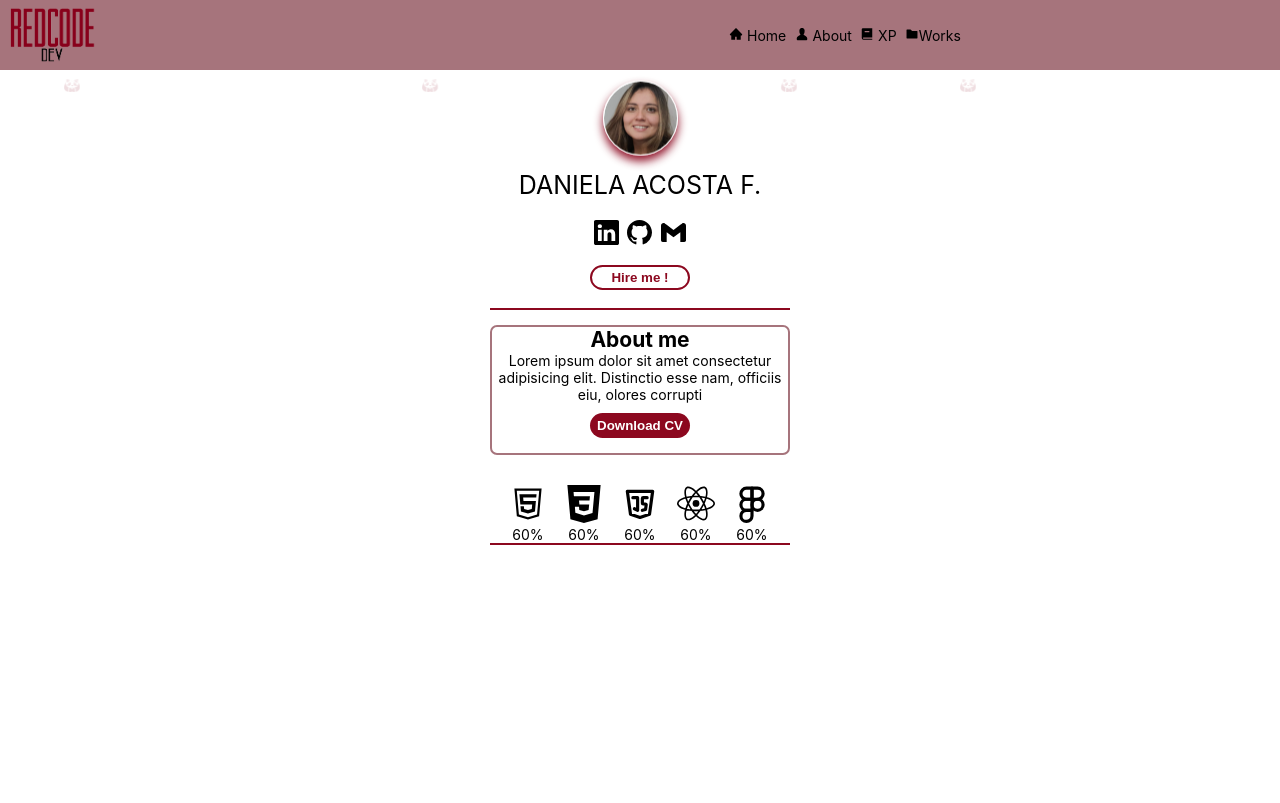
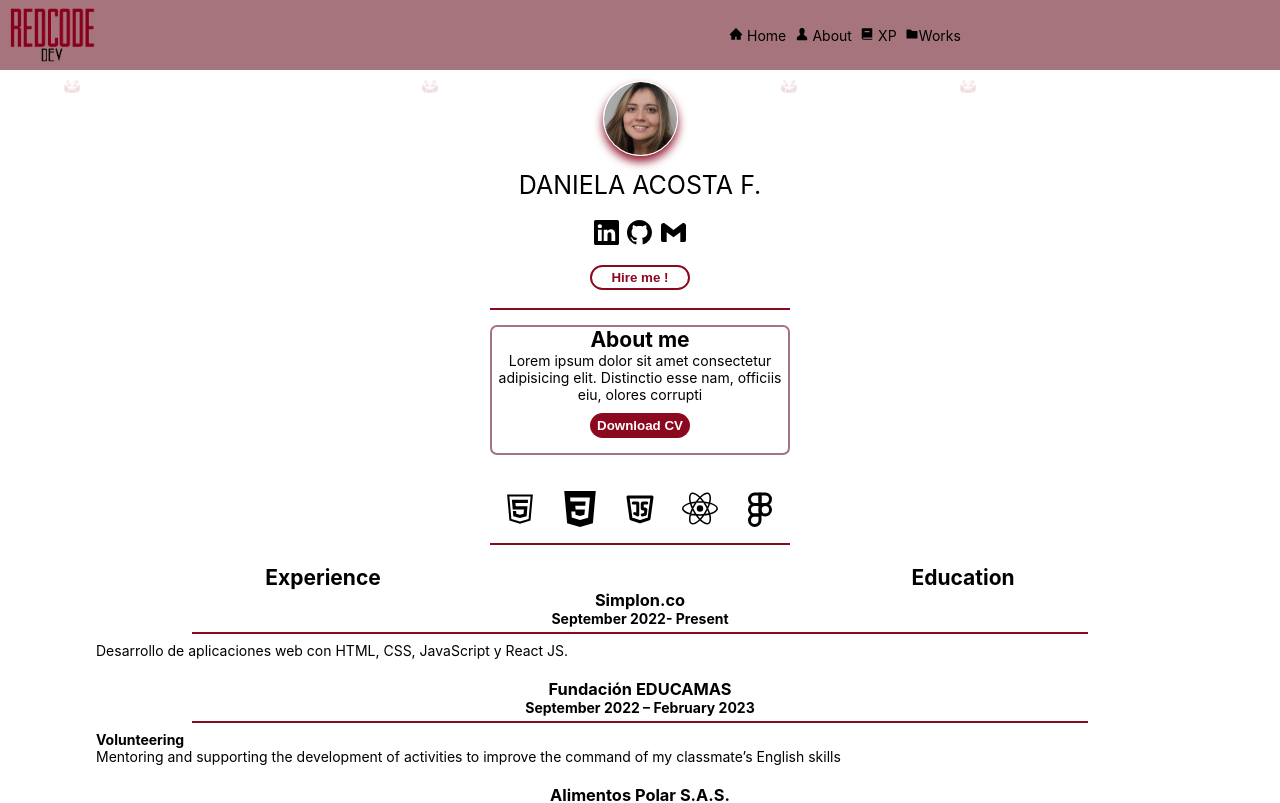
Before and after one commit to DanikMonday/Portafolio, a React (Create React App) app: page / in a window 1280 px wide. Shown: the top 803 px of the page. Built offline with nearby package versions, Linux system fonts and the light colour scheme.

Commit message:
experience component

```diff
--- a/src/App.css
+++ b/src/App.css
@@ -257,11 +257,7 @@ body{
   width: 300px;
   height: 70px;
   justify-content: space-around;
-  margin-bottom: 20px;
   margin-top: 20px;
-  margin-bottom: 10px;
-  padding: 10px;
-  padding-bottom: 20px;
   border-bottom: 2px solid #8C081F;
 }
 
@@ -269,3 +265,44 @@ body{
   width: 100%;
   height: 100%;
 }
+
+.cont-ico{
+  width: 12%;
+}
+
+/* Experience---------------------- */
+
+.experience{
+  margin-top: 20px;
+}
+
+.tit-exp h3{
+  width: auto;
+}
+
+.sec-exp{
+  display: flex;
+}
+
+.ano-exp{
+  width: 70%;
+  border-bottom: 2px solid #8C081F;
+  padding-bottom: 5px;
+  margin-bottom: 8px;
+}
+
+.cuerpo-exp{
+  text-align: justify;
+  width: 85%;
+}
+
+.cont-ico-grad{
+  width:24px;
+  height: 24px;
+  display: flex;
+  align-items: center;
+}
+
+.ico-grad{
+  width: 100%;
+}
--- a/src/App.js
+++ b/src/App.js
@@ -3,6 +3,7 @@ import './App.css';
 import { Header } from './Components/Header';
 import { Home } from './Components/Home';
 import { About } from './Components/About';
+import { Experience } from './Components/Experience';
 
 function App() {
   return (
@@ -13,6 +14,33 @@ function App() {
       <section>
         <Home></Home>
         <About></About>
+        <Experience
+        tit1 = "Experience"
+        tit2 = "Education"
+        empresa = "Simplon.co"
+        cuerpo = "Desarrollo de aplicaciones web con HTML, CSS, JavaScript y React JS."
+        ano = "September 2022- Present"
+        ></Experience>
+        <Experience
+        empresa = "Fundación EDUCAMAS"
+        cargo ="Volunteering"
+        cuerpo = "Mentoring and supporting the development of activities to improve the command of my classmate’s English skills"
+        ano = "September 2022 – February 2023"
+        ></Experience>
+        <Experience
+        empresa = "Alimentos Polar S.A.S."
+        cargo ="Project Engineering"
+        cuerpo = "Preparation, review and validation of engineering documents (assembly and, manufacturing plans, process diagrams and P&ID, calculation of equipment) Supervision of electromechanical assemblies."
+        ano = "June 2021- December 2021"
+        ></Experience>
+        <Experience
+        empresa = "Videogames Platform"
+        cargo ="Customer service"
+        cuerpo = "Customer service and administration of a digital entertainment service center. Technical support for the operation of the equipment."
+        ano = "February 2013 - October 2015"
+        ></Experience>
+
+
       </section>
     </div>
   );
--- a/src/Components/About.jsx
+++ b/src/Components/About.jsx
@@ -16,11 +16,11 @@ export const About = () => {
             <button className='btn-cv'>Download CV</button>
         </div>
         <div className='ico-skills'>
-            <div><AiOutlineHtml5 className='ico-sk'></AiOutlineHtml5><span>60%</span></div>
-            <div><SiCss3 className='ico-sk'></SiCss3><span>60%</span></div>
-            <div><TbBrandJavascript className='ico-sk'></TbBrandJavascript><span>60%</span></div>
-            <div><GrReactjs className='ico-sk'></GrReactjs><span>60%</span></div>
-            <div><FiFigma className='ico-sk'></FiFigma><span>60%</span></div>
+            <div className='cont-ico'><AiOutlineHtml5 className='ico-sk'></AiOutlineHtml5></div>
+            <div className='cont-ico'><SiCss3 className='ico-sk'></SiCss3></div>
+            <div className='cont-ico'><TbBrandJavascript className='ico-sk'></TbBrandJavascript></div>
+            <div className='cont-ico'><GrReactjs className='ico-sk'></GrReactjs></div>
+            <div className='cont-ico'><FiFigma className='ico-sk'></FiFigma></div>
         </div>
         <div className='background'>
           <div className='background-logo'></div>
--- /dev/null
+++ b/src/Components/Experience.jsx
@@ -0,0 +1,23 @@
+import React from 'react';
+import {FaGraduationCap} from "react-icons/fa";
+
+export const Experience = (props) => {
+  return (
+    <div className='experience'>
+        <div className='sec-exp'>
+            <h2>{props.tit1}</h2>
+            <h2>{props.tit2}</h2>
+        </div>
+        <h3 className='empresa'>{props.empresa}</h3>
+        <h4 className='ano-exp'>{props.ano}</h4>
+        <div className='cuerpo-exp'>
+            <p><strong>{props.cargo}</strong></p>
+        </div>
+        <div className='cuerpo-exp'>
+            <p>{props.cuerpo}</p>
+        </div>
+
+
+    </div>
+  )
+}
```
